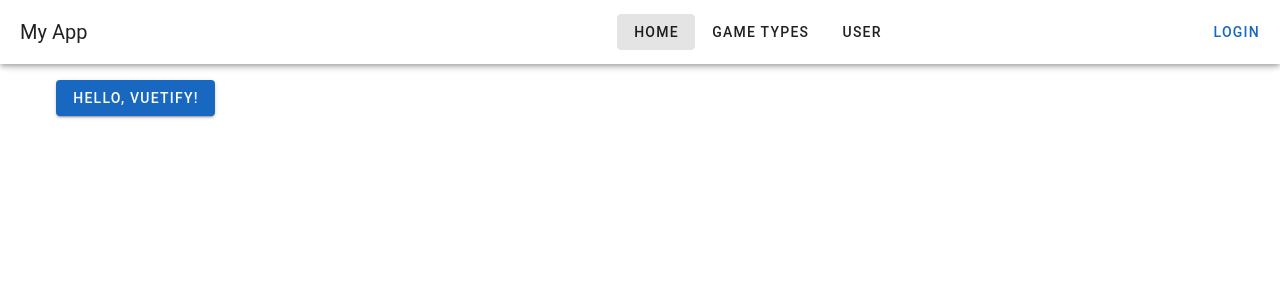
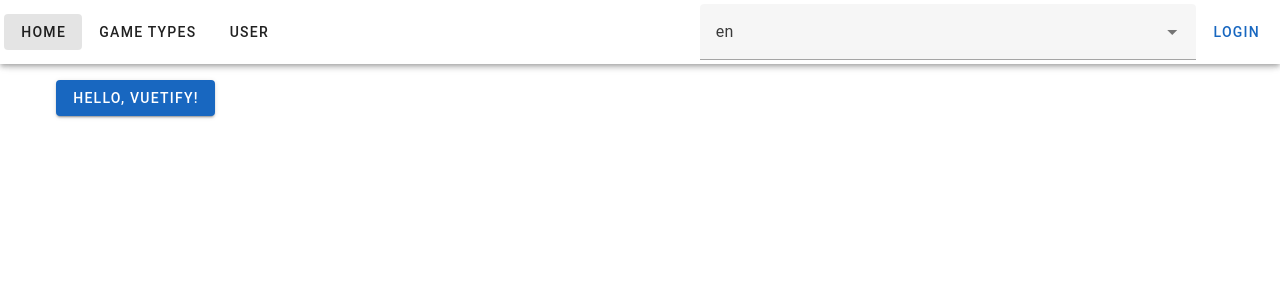
Before and after one commit to andriyg76/board-games-league, a Vue app in the folder frontend/: page / in a window 1280 px wide. Shown: the top 300 px of the page. Built offline with nearby package versions, Linux system fonts and the light colour scheme; no server answers.

Commit message:
Add internationalization support with vue-i18n, implement language switcher, and update game types component for translations

```diff
--- a/frontend/package.json
+++ b/frontend/package.json
@@ -15,6 +15,7 @@
     "pinia": "^3.0.1",
     "postcss": "^8.5.2",
     "vue": "^3.2.13",
+    "vue-i18n": "^11.1.1",
     "vue-router": "^4.0.3",
     "vuetify": "^3.7.12"
   },
--- a/frontend/src/App.vue
+++ b/frontend/src/App.vue
@@ -1,12 +1,11 @@
 <template>
   <v-app>
     <v-app-bar app>
-      <v-toolbar-title>My App</v-toolbar-title>
+      <v-btn to="/">Home</v-btn>
+      <v-btn to="/ui/admin/game-types" v-if="loggedIn">Game Types</v-btn>
+      <v-btn to="/ui/user" v-if="loggedIn">User</v-btn>
       <v-spacer></v-spacer>
-      <v-btn to="/">Home</v-btn>
-      <v-btn to="/ui/admin/game-types">Game Types</v-btn>
-      <v-btn to="/ui/user">User</v-btn>
-      <v-spacer></v-spacer>
+      <language-switcher />
       <logout-button/>
     </v-app-bar>
     <v-main>
@@ -20,11 +19,16 @@
 
 <script setup lang="ts">
 import LogoutButton from "@/components/LogoutButton.vue";
-import {defineComponent} from "vue";
+import {defineComponent, ref} from "vue";
+import userStore from "@/store/user"
+import LanguageSwitcher from "@/components/LanguageSwitcher.vue";
+
+const loggedIn = ref(userStore.state)
 
 defineComponent({
   components: {
-    LogoutButton
+    LogoutButton,
+    LanguageSwitcher,
   },
 })
 
--- /dev/null
+++ b/frontend/src/components/LanguageSwitcher.vue
@@ -0,0 +1,31 @@
+<template>
+  <v-select
+      v-model="currentLocale"
+      :items="availableLocales"
+      dense
+      hide-details
+      class="language-selector"
+      @update:model-value="changeLocale"
+  />
+</template>
+
+<script lang="ts" setup>
+import { ref } from 'vue'
+import { useI18n } from 'vue-i18n'
+
+const { locale } = useI18n()
+const currentLocale = ref(locale.value)
+const availableLocales = ['en', 'uk', 'et']
+
+const changeLocale = (value: string) => {
+  locale.value = value
+  localStorage.setItem('locale', value)
+}
+
+// Initialize locale from localStorage
+const savedLocale = localStorage.getItem('locale')
+if (savedLocale) {
+  locale.value = savedLocale
+  currentLocale.value = savedLocale
+}
+</script>
--- a/frontend/src/gametypes/ListGameTypes.vue
+++ b/frontend/src/gametypes/ListGameTypes.vue
@@ -2,15 +2,15 @@
   <v-container>
     <v-row>
       <v-col>
-        <h2>Game Types</h2>
+        <h2>{{ t('gameTypes.title') }}</h2>
         <v-list>
           <v-list-item v-for="gameType in gameTypes" :key="gameType.code">
             <v-list-item-content>
-              <v-list-item-title>{{ gameType.name }} -- {{ ScoringTypes[gameType.scoring_type] }}</v-list-item-title>
+              <v-list-item-title>{{ gameType.name }} -- {{ t(`scoring.${gameType.scoring_type}`) }}</v-list-item-title>
             </v-list-item-content>
             <v-list-item-action>
-              <v-btn @click="editGameType(gameType)" color="primary">Edit</v-btn>
-              <v-btn @click="deleteGameType(gameType.code)" color="error">Delete</v-btn>
+              <v-btn @click="editGameType(gameType)" color="primary">{{ t('gameTypes.edit') }}</v-btn>
+              <v-btn @click="deleteGameType(gameType.code)" color="error">{{ t('gameTypes.delete') }}</v-btn>
             </v-list-item-action>
           </v-list-item>
         </v-list>
@@ -18,7 +18,7 @@
     </v-row>
     <v-row>
       <v-col>
-        <h3>{{ isEditing ? 'Edit' : 'Create' }} Game Type</h3>
+        <h3>{{ isEditing ? t('gameTypes.edit') : t('gameTypes.create') }} Game Type</h3>
         <v-form>
           <v-text-field v-model="currentGameType.name" label="Game Type Name" />
           <v-select
@@ -121,6 +121,9 @@
 import {ref, onMounted, computed} from 'vue';
 import GameApi, {GameType, Label, ScoringType, ScoringTypes} from '@/api/GameApi';
 
+import { useI18n } from 'vue-i18n'
+const { t } = useI18n()
+
 interface LabelUI extends Label {
   showPicker: boolean
 }
@@ -214,22 +217,3 @@ const showTeams = computed(() => {
 
 onMounted(fetchGameTypes);
 </script>
-
-<style scoped>
-.color-box-wrapper {
-  position: relative;
-  width: 40px;
-}
-
-.color-box {
-  width: 40px;
-  height: 40px;
-  border-radius: 4px;
-  border: 1px solid #ccc;
-  cursor: pointer;
-}
-
-.gap-2 {
-  gap: 8px;
-}
-</style>
--- /dev/null
+++ b/frontend/src/i18n/index.ts
@@ -0,0 +1,107 @@
+import { createI18n } from 'vue-i18n'
+
+const messages = {
+    en: {
+        gameTypes: {
+            title: 'Game Types',
+            edit: 'Edit',
+            create: 'Create',
+            delete: 'Delete',
+            name: 'Game Type Name',
+            scoringType: 'Scoring Type',
+            labels: 'Labels',
+            teams: 'Teams',
+            addLabel: 'Add Label',
+            addTeam: 'Add Team',
+            labelName: 'Label Name',
+            teamName: 'Team Name',
+            icon: 'Icon',
+            update: 'Update',
+            cancel: 'Cancel'
+        },
+        scoring: {
+            classic: 'Classic board game scoring',
+            mafia: 'Team vs Team, separate moderator (Mafia)',
+            custom: 'No scheme - raw scoring enter',
+            cooperative: 'All players win or loose',
+            cooperative_with_moderator: 'All players win or loose, separate moderator',
+            team_vs_team: 'Team vs Team'
+        },
+        auth: {
+            login: 'Login',
+            logout: 'Logout',
+            loggingOut: 'Logging out...'
+        }
+    },
+    uk: {
+        gameTypes: {
+            title: 'Типи Ігор',
+            edit: 'Редагувати',
+            create: 'Створити',
+            delete: 'Видалити',
+            name: 'Назва типу гри',
+            scoringType: 'Тип підрахунку очок',
+            labels: 'Мітки',
+            teams: 'Команди',
+            addLabel: 'Додати мітку',
+            addTeam: 'Додати команду',
+            labelName: 'Назва мітки',
+            teamName: 'Назва команди',
+            icon: 'Іконка',
+            update: 'Оновити',
+            cancel: 'Скасувати'
+        },
+        scoring: {
+            classic: 'Класичний підрахунок очок настільної гри',
+            mafia: 'Команда проти команди, окремий модератор (Мафія)',
+            custom: 'Без схеми - довільне введення очок',
+            cooperative: 'Всі гравці виграють або програють',
+            cooperative_with_moderator: 'Всі гравці виграють або програють, окремий модератор',
+            team_vs_team: 'Команда проти команди'
+        },
+        auth: {
+            login: 'Увійти',
+            logout: 'Вийти',
+            loggingOut: 'Вихід...'
+        }
+    },
+    et: {
+        gameTypes: {
+            title: 'Mängutüübid',
+            edit: 'Muuda',
+            create: 'Loo',
+            delete: 'Kustuta',
+            name: 'Mängutüübi nimi',
+            scoringType: 'Punktiarvestuse tüüp',
+            labels: 'Sildid',
+            teams: 'Meeskonnad',
+            addLabel: 'Lisa silt',
+            addTeam: 'Lisa meeskond',
+            labelName: 'Sildi nimi',
+            teamName: 'Meeskonna nimi',
+            icon: 'Ikoon',
+            update: 'Uuenda',
+            cancel: 'Tühista'
+        },
+        scoring: {
+            classic: 'Klassikaline lauamängu punktiarvestus',
+            mafia: 'Meeskond vs meeskond, eraldi moderaator (Maffia)',
+            custom: 'Skeemita - vaba punktisisestus',
+            cooperative: 'Kõik mängijad võidavad või kaotavad',
+            cooperative_with_moderator: 'Kõik mängijad võidavad või kaotavad, eraldi moderaator',
+            team_vs_team: 'Meeskond vs meeskond'
+        },
+        auth: {
+            login: 'Logi sisse',
+            logout: 'Logi välja',
+            loggingOut: 'Väljalogimine...'
+        }
+    }
+}
+
+export const i18n = createI18n({
+    legacy: false,
+    locale: 'en',
+    fallbackLocale: 'en',
+    messages
+})
--- a/frontend/src/main.ts
+++ b/frontend/src/main.ts
@@ -2,6 +2,7 @@ import { createApp } from 'vue'
 import App from './App.vue'
 import router from './router'
 import vuetify from './plugins/vuetify'
+import { i18n } from './i18n'
 
 // Ensure Vuetify styles are imported
 import 'vuetify/styles'
@@ -10,4 +11,5 @@ import '@mdi/font/css/materialdesignicons.css'
 createApp(App)
     .use(vuetify)
     .use(router)
+    .use(i18n)
     .mount('#app')
```
Also changed, not shown: 1 other file (tests, documents, lock files or other folders).
